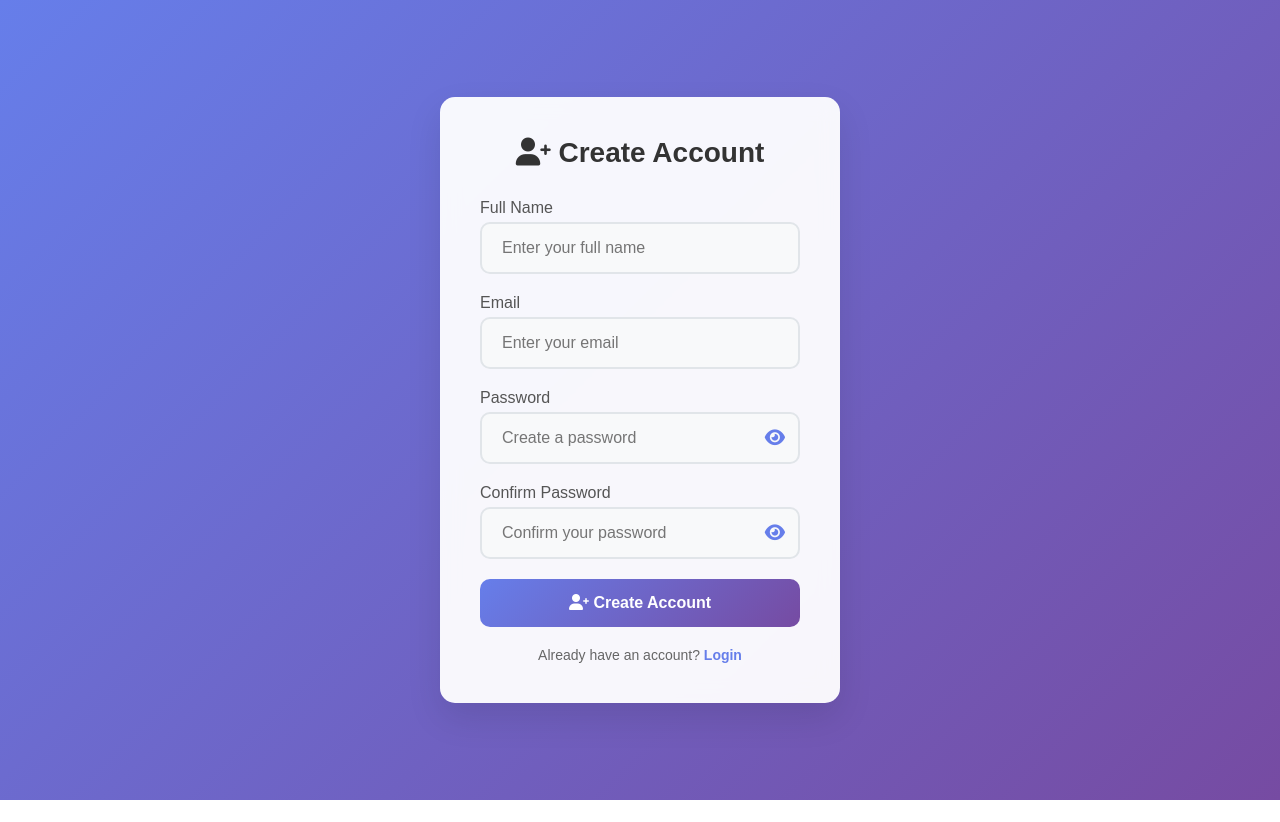
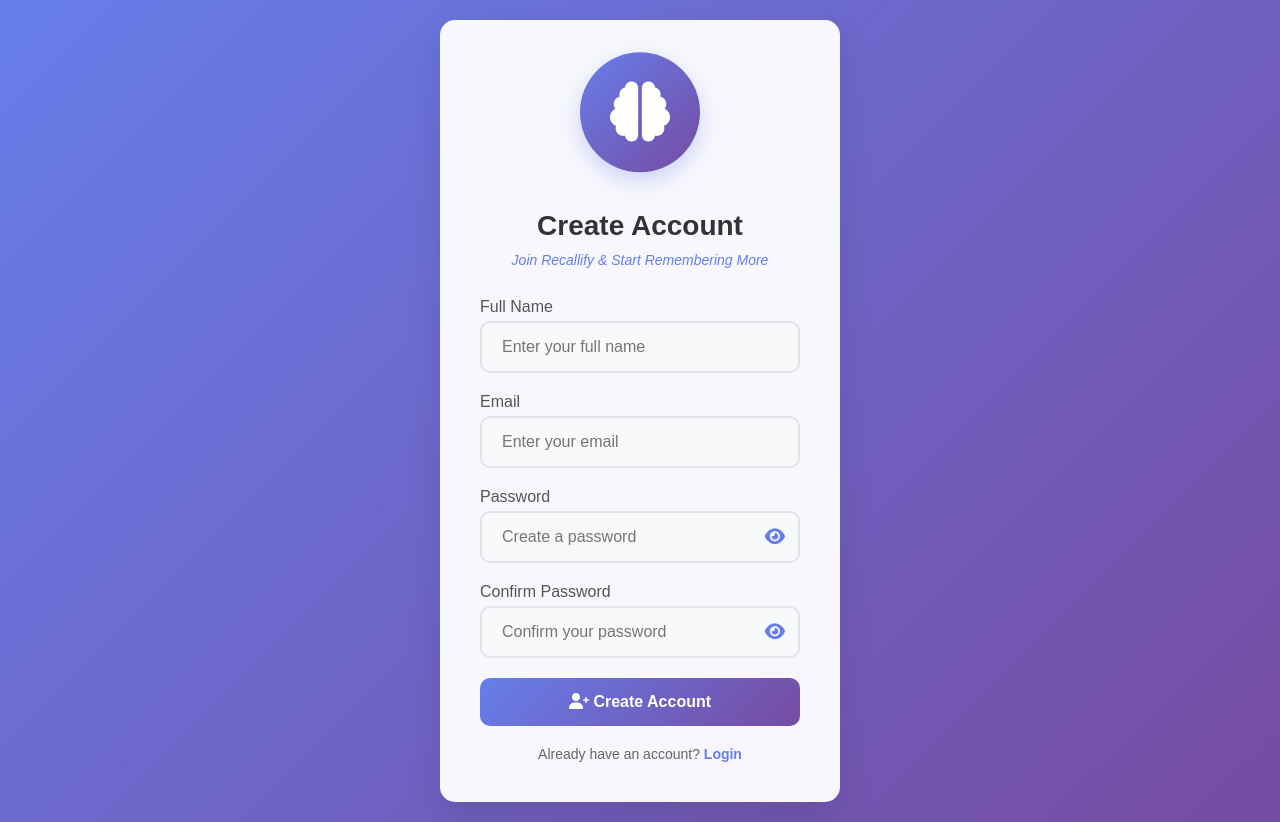
Before and after one commit to Pooja-1109/Hackstrom, a plain HTML site: page signup.html in a window 1280 px wide. Before the commit the page ends 800 px from the top, so only its background shows below. Drawn offline with Linux system fonts and the light colour scheme.

Commit message:
Add animated brain logo and branding to login and signup pages

```diff
--- a/signup.html
+++ b/signup.html
@@ -34,11 +34,51 @@
             backdrop-filter: blur(10px);
         }
 
+        .logo-container {
+            text-align: center;
+            margin-bottom: 30px;
+        }
+
+        .logo-image {
+            width: 120px;
+            height: 120px;
+            margin: 0 auto 20px;
+            background: linear-gradient(135deg, #667eea 0%, #764ba2 100%);
+            border-radius: 50%;
+            display: flex;
+            align-items: center;
+            justify-content: center;
+            box-shadow: 0 8px 20px rgba(102, 126, 234, 0.3);
+            animation: float 3s ease-in-out infinite;
+        }
+
+        .logo-image i {
+            font-size: 60px;
+            color: white;
+        }
+
+        @keyframes float {
+            0%, 100% {
+                transform: translateY(0px);
+            }
+            50% {
+                transform: translateY(-10px);
+            }
+        }
+
         .signup-container h2 {
             text-align: center;
-            margin-bottom: 30px;
+            margin-bottom: 10px;
             color: #333;
             font-size: 28px;
+        }
+
+        .tagline {
+            text-align: center;
+            color: #667eea;
+            font-size: 14px;
+            margin-bottom: 30px;
+            font-style: italic;
         }
 
         .form-group {
@@ -166,7 +206,13 @@
 </head>
 <body>
     <div class="signup-container">
-        <h2><i class="fas fa-user-plus"></i> Create Account</h2>
+        <div class="logo-container">
+            <div class="logo-image">
+                <i class="fas fa-brain"></i>
+            </div>
+        </div>
+        <h2>Create Account</h2>
+        <p class="tagline">Join Recallify & Start Remembering More</p>
         <form id="signupForm">
             <div class="form-group">
                 <label for="fullName">Full Name</label>
```
Also changed, not shown: login.html (+48 -2 lines).
